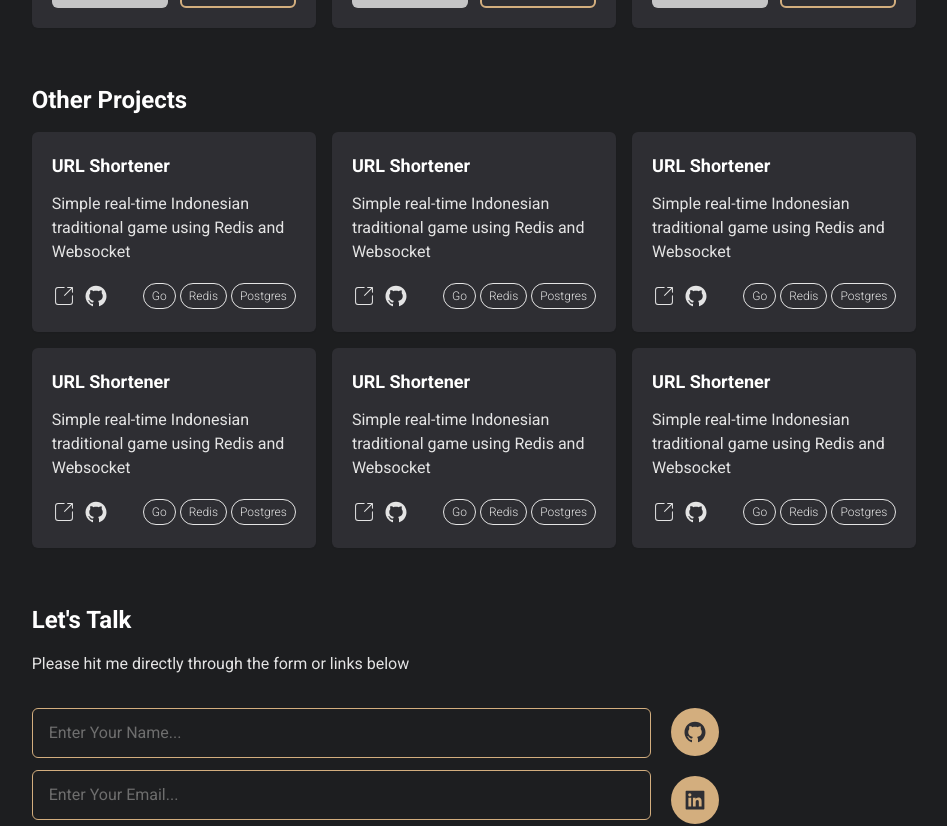
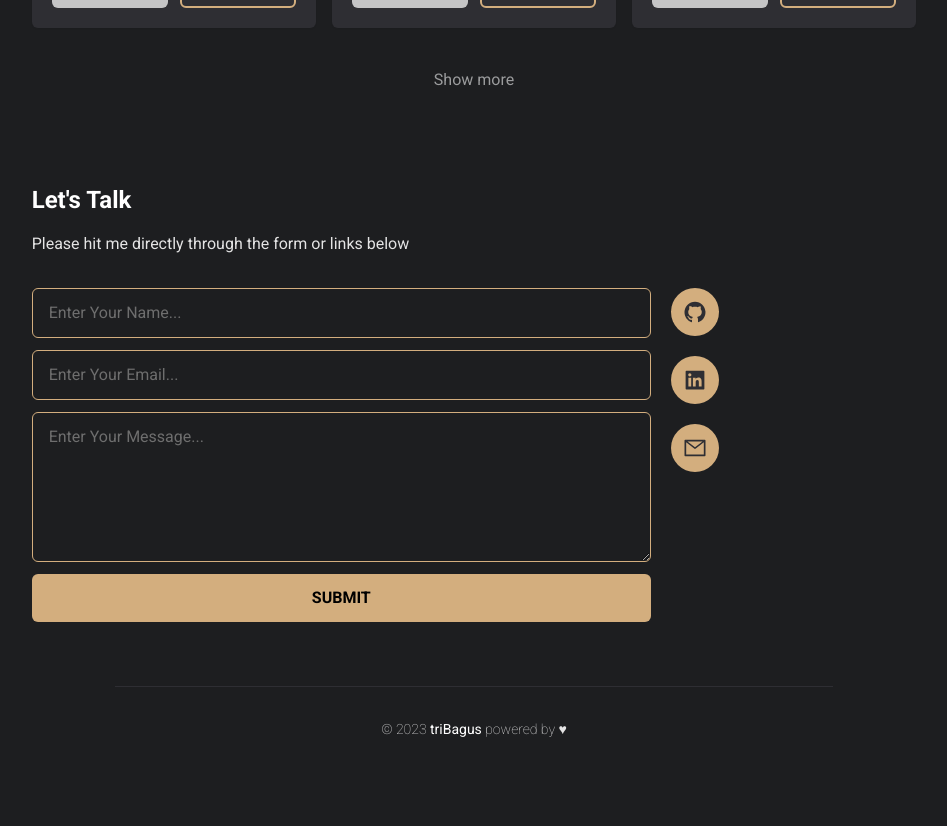
Before and after one commit to tribagusu/mywebv2, a Next.js app: page / in a window 1280 px wide. Shown: the part 960-1786 px from the top of the page, without its empty margins (166-1113 px from the left). After the commit the page ends 1739 px from the top, so only its background shows below. Built offline with nearby package versions, Linux system fonts and the light colour scheme.

Commit message:
feat: add dark scroll and footer line

```diff
--- a/app/blog/[slug]/page.tsx
+++ b/app/blog/[slug]/page.tsx
@@ -25,7 +25,6 @@ const Post = ({ params }: { params: { slug: string } }) => {
 
   return (
     <main className="container md:w-8/12 min-h-screen flex-col">
-      <div className="px-2">
       <h1 className="text-4xl text-light font-bold mt-10 mb-1 py-2">
         {post.title}
       </h1>
@@ -46,9 +45,8 @@ const Post = ({ params }: { params: { slug: string } }) => {
         <span className="text-darkLight text-sm">Posted by triBagus</span>
       </div>
       <TableOfContents post={post} />
-      </div>
 
-      <article className="prose-custom mb-10 px-2">
+      <article className="prose-custom mb-10">
         <MDXContent components={mdxComponents} />
       </article>
     </main>
--- a/app/blog/page.tsx
+++ b/app/blog/page.tsx
@@ -36,17 +36,17 @@ export default function Blog() {
             >
               <h2 className="text-2xl mb-2">{post.title}</h2>
               <p className="text-darkLight mb-2 text-sm">{post.description}</p>
-              <div className="flex">
+              <div className="flex flex-col md:flex-row">
                 <span className="text-darkLight text-sm">
                   {DateTime.fromISO(post.date).toFormat("DD")}
                 </span>
-                <span className="flex items-end mx-1">
+                <span className="md:flex items-end mx-1 hidden">
                   <BsDot />
                 </span>
                 <span className="text-darkLight text-sm">{`${
                   post.body.code.split(" ").length
                 } words`}</span>
-                <span className="flex items-end mx-1">
+                <span className="md:flex items-end mx-1 hidden">
                   <BsDot />
                 </span>
                 <span className="text-darkLight text-sm">{`${post.tags}`}</span>
@@ -65,7 +65,7 @@ export default function Blog() {
               href={post.url}
               passHref
               key={i}
-              className="flex justify-between px-6 py-1.5 hover:text-primary"
+              className="flex flex-col md:flex-row justify-between px-6 py-1.5 hover:text-primary"
             >
               <span>{post.title}</span>
               <span>{DateTime.fromISO(post.date).toFormat("DD")}</span>
--- a/app/components/Footer.tsx
+++ b/app/components/Footer.tsx
@@ -2,8 +2,8 @@ import React from "react";
 
 export default function Footer() {
   return (
-    <footer className="flex justify-center md:w-10/12 mx-auto border-t border-dark">
-      <span className="text-light text-sm font-thin py-5 mt-10">
+    <footer className="container flex justify-center md:w-8/12 mx-auto ">
+      <span className=" text-light text-center text-sm font-thin py-6 md:py-8 border-t border-dark">
         &copy; 2023 <strong className="text-white">triBagus</strong> powered by
         &hearts;
       </span>
--- a/app/components/TableOfContents.tsx
+++ b/app/components/TableOfContents.tsx
@@ -13,7 +13,7 @@ const TableOfContents = (props: any) => {
   };
 
   return (
-    <div className="bg-dark mb-5 py-1 px-6 rounded-md">
+    <div className="bg-dark mb-3 px-6 rounded-md">
       <div
         onClick={handleShowTable}
         className={`flex items-center gap-2 py-2 ${
@@ -24,7 +24,7 @@ const TableOfContents = (props: any) => {
         <h3 className="text-lg">Table of Contents</h3>
       </div>
       {showTable && (
-        <ol className="px-4">
+        <ol className="px-4 pb-2">
           {props.post.tableOfContent?.map((content: any) => (
             <li key={content} className="flex items-center text-lg">
               <span className="text-2xl">
--- /dev/null
+++ b/app/components/card/ButtonSeeMore.tsx
@@ -0,0 +1,9 @@
+"use client";
+
+import { useEffect } from "react";
+
+const ButtonSeeMore = () => {
+  return <button>See More</button>;
+};
+
+export default ButtonSeeMore;
--- a/app/components/card/OtherProjects.tsx
+++ b/app/components/card/OtherProjects.tsx
@@ -1,7 +1,12 @@
-import React from "react";
+"use client";
+
+import { useState } from "react";
 import Card from "./Card";
+import ButtonSeeMore from "./ButtonSeeMore";
 
 export default function OtherProjects() {
+  const [showMore, setShowMore] = useState(false);
+
   const projects = [
     {
       id: 1,
@@ -48,7 +53,19 @@ export default function OtherProjects() {
   ];
 
   return (
-    <>
+    <div className="container mt-2">
+      {/* <span className="container mb-10"> */}
+      <div className="flex justify-center mb-5">
+        <button
+          className="p-4 bg-none hover:text-light text-darkLight transition ease-out duration-200"
+          onClick={() => setShowMore(!showMore)}
+        >
+          {!showMore ? "Show more" : "Show less"}
+        </button>
+      </div>
+      {/* </span> */}
+      {showMore && (
+        <div className="grid md:grid-cols-2 lg:grid-cols-3 gap-4">
           {projects.map((project) => {
             return (
               <Card
@@ -60,6 +77,8 @@ export default function OtherProjects() {
               />
             );
           })}
-    </>
+        </div>
+      )}
+    </div>
   );
 }
--- a/app/globals.css
+++ b/app/globals.css
@@ -1,6 +1,27 @@
 @tailwind base;
 @tailwind components;
 @tailwind utilities;
+
+/* width */
+::-webkit-scrollbar {
+  width: 15px;
+}
+
+/* Track */
+::-webkit-scrollbar-track {
+  background: #1d1e20;
+}
+
+/* Handle */
+::-webkit-scrollbar-thumb {
+  background: #3e3e42;
+  border-radius: 3px;
+}
+
+/* Handle on hover */
+::-webkit-scrollbar-thumb:hover {
+  background: #555;
+}
 
 body {
   color: #e4e4e4;
--- a/app/not-found.tsx
+++ b/app/not-found.tsx
@@ -6,8 +6,8 @@ export default function NotFound() {
 
   return (
     <div className="flex h-[calc(100vh-170px)] overflow-auto ">
-      <div className="flex flex-col mx-auto items-center justify-center">
-        <h1 className="text-[150px] leading-none">404</h1>
+      <div className="flex flex-col mx-auto items-center justify-center px-2">
+        <h1 className="text-[130px] leading-none">404</h1>
         <p className="text-center text-xl max-w-lg font-thin">
           Oh, mate.. We searched high and low but couldn't find what you're
           looking for. Let's find a better place for you to go.
--- a/app/page.tsx
+++ b/app/page.tsx
@@ -3,6 +3,7 @@ import Projects from "@/app/components/card/Projects";
 import Contact from "@/app/components/Contact";
 import Form from "@/app/components/Form";
 import Tech from "@/app/components/Tech";
+import ButtonSeeMore from "./components/card/ButtonSeeMore";
 
 export default function Home() {
   return (
@@ -30,12 +31,7 @@ export default function Home() {
           <Projects />
         </div>
       </div>
-      <div className="container mt-10">
-        <h2 className="heading">Other Projects</h2>
-        <div className="grid md:grid-cols-2 lg:grid-cols-3 gap-4">
-          <OtherProjects />
-        </div>
-      </div>
+      <OtherProjects />
       <div className="container mt-10 mb-10">
         <h2 className="heading">Let&apos;s Talk</h2>
         <div className="flex flex-col">
--- a/posts/second.mdx
+++ b/posts/second.mdx
@@ -1,6 +1,6 @@
 ---
 title: Learnings From My First Year as a Software Engineer
-date: 2023-04-10
+date: 2022-04-10
 description: Nine of the most commonly used array methods
 tags: react | nextjs | javascript
 tableOfContent: [map, foreach, reduce]
```
Lines whose indentation alone changed are shown as unchanged.
